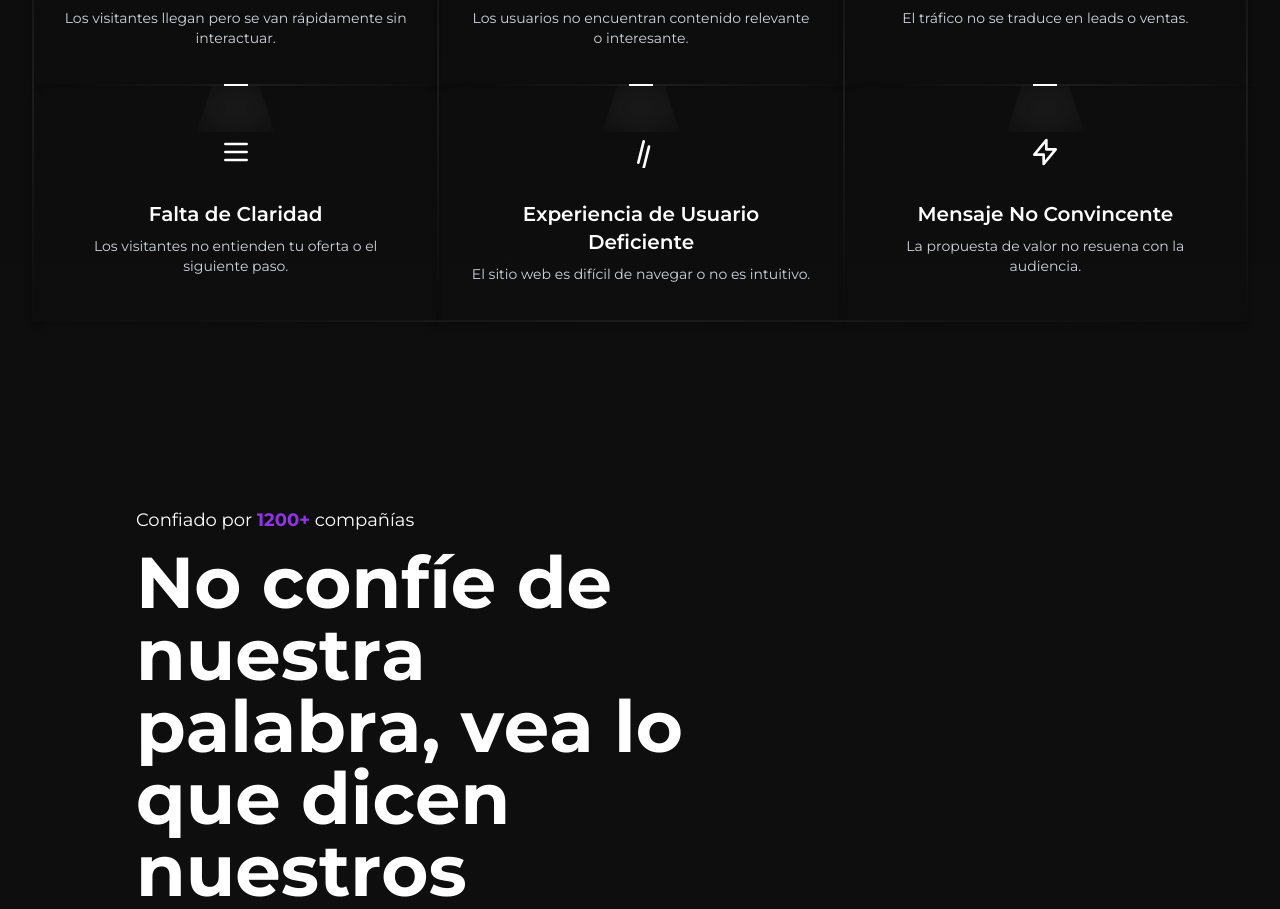
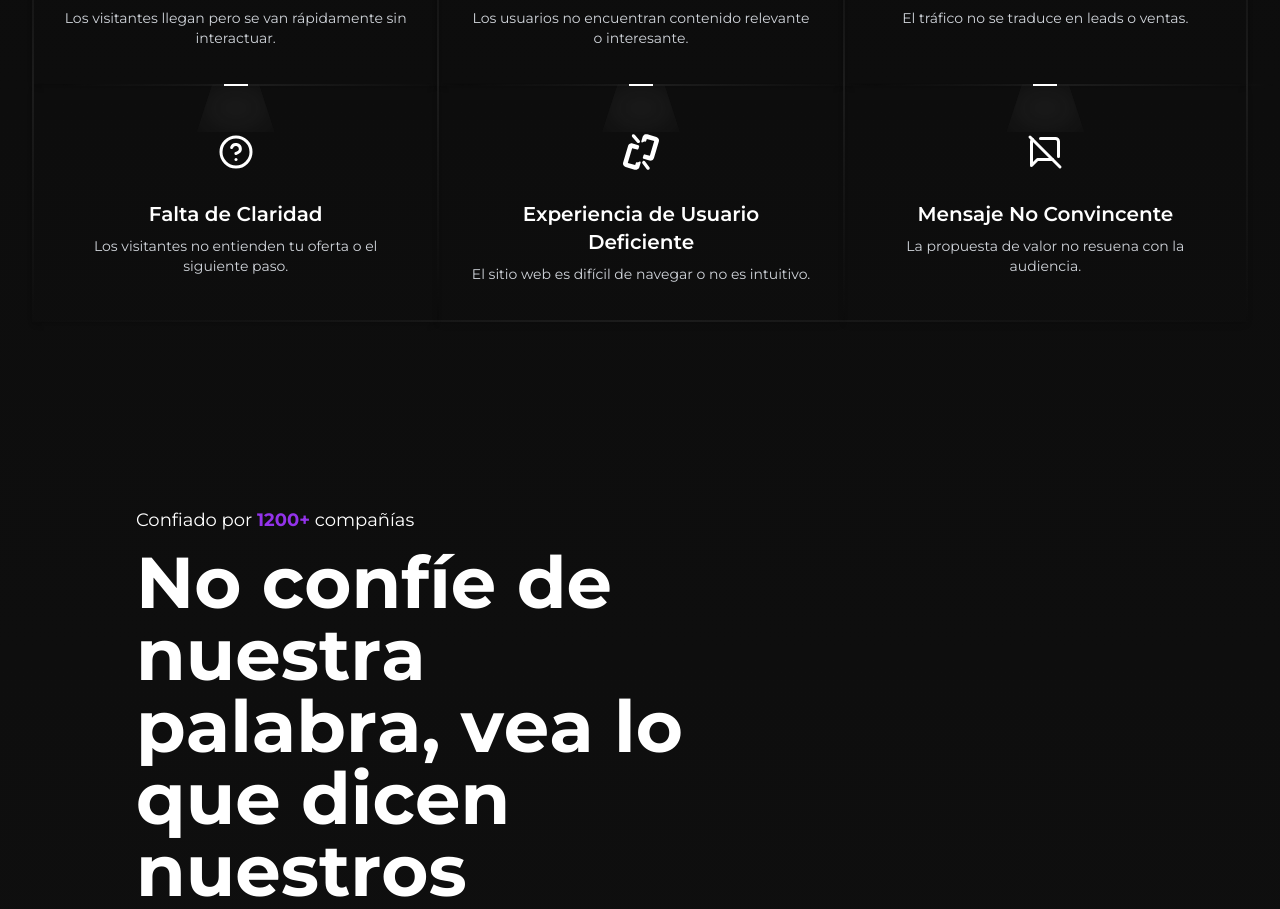
Before and after one commit to isAlvarezDev/tall-giardini, an Astro site: page / in a window 1280 px wide. Shown: the part 1580-2489 px from the top of the page. Built offline with nearby package versions, Linux system fonts and the light colour scheme; Astro itself is replaced by a stand-in of ours.

Commit message:
Added svgs into TunnelSection

```diff
--- a/src/components/react/TunnelSection.tsx
+++ b/src/components/react/TunnelSection.tsx
@@ -1,4 +1,11 @@
-import { ChartNoAxesColumnDecreasing, CircleAlert, Clock } from "lucide-react";
+import {
+  ChartNoAxesColumnDecreasing,
+  CircleAlert,
+  CircleHelp,
+  Clock,
+  MessageSquareOff,
+} from "lucide-react";
+import { CiCircleQuestion } from "react-icons/ci";
 
 const TunnelSection = () => {
   return (
@@ -12,7 +19,7 @@ const TunnelSection = () => {
         <div className="left-top-border center-top-border px-7 py-9 shadow-md relative before:content-[''] before:absolute before:top-0 before:left-1/2 before:-translate-x-1/2 before:w-6 before:h-0.5 before:bg-white before:z-50">
           <div className="glow-trapezoid"></div>
           <div className="flex items-center justify-center h-16 w-16 rounded-full m-auto relative">
-            <CircleAlert className="w-9 h-9"/>
+            <CircleAlert className="w-9 h-9" />
           </div>
           <h3 className="mt-4 text-xl text-white text-center font-semibold">
             Alto Rebote
@@ -24,9 +31,9 @@ const TunnelSection = () => {
 
         {/* Celda 2 */}
         <div className="left-top-border px-7 py-9 shadow-md relative before:content-[''] before:absolute before:top-0 before:left-1/2 before:-translate-x-1/2 before:w-6 before:h-0.5 before:bg-white before:z-50">
-        <div className="glow-trapezoid"></div>
+          <div className="glow-trapezoid"></div>
           <div className="flex items-center justify-center h-16 w-16 rounded-full m-auto relative">
-            <Clock className="w-9 h-9"/>
+            <Clock className="w-9 h-9" />
           </div>
           <h3 className="mt-4 text-xl text-white text-center font-semibold">
             Poco Tiempo en Página
@@ -38,9 +45,9 @@ const TunnelSection = () => {
 
         {/* Celda 3 */}
         <div className="left-top-border right-top-border px-7 py-9 shadow-md relative before:content-[''] before:absolute before:top-0 before:left-1/2 before:-translate-x-1/2 before:w-6 before:h-0.5 before:bg-white before:z-50">
-        <div className="glow-trapezoid"></div>
+          <div className="glow-trapezoid"></div>
           <div className="flex items-center justify-center h-16 w-16 rounded-full m-auto relative">
-            <ChartNoAxesColumnDecreasing className="w-9 h-9"/>
+            <ChartNoAxesColumnDecreasing className="w-9 h-9" />
           </div>
           <h3 className="mt-4 text-xl text-white text-center font-semibold">
             Baja Tasa de Conversión
@@ -52,22 +59,9 @@ const TunnelSection = () => {
 
         {/* Celda 4 */}
         <div className="left-bottom-border px-7 py-9 shadow-md relative before:content-[''] before:absolute before:top-0 before:left-1/2 before:-translate-x-1/2 before:w-6 before:h-0.5 before:bg-white before:z-50 after:content-[''] after:absolute after:top-0 after:w-full after:h-0.5 after:bg-gradient-to-r after:from-transparent after:via-[#222b] after:to-transparent">
-        <div className="glow-trapezoid"></div>
+          <div className="glow-trapezoid"></div>
           <div className="flex items-center justify-center h-16 w-16 rounded-full m-auto relative">
-            <svg
-              className="h-8 w-8 text-white relative z-10"
-              fill="none"
-              stroke="currentColor"
-              viewBox="0 0 24 24"
-              xmlns="http://www.w3.org/2000/svg"
-            >
-              <path
-                strokeLinecap="round"
-                strokeLinejoin="round"
-                strokeWidth="2"
-                d="M4 6h16M4 12h16M4 18h16"
-              ></path>
-            </svg>
+            <CircleHelp className="w-9 h-9" />
           </div>
           <h3 className="mt-4 text-xl text-white text-center font-semibold">
             Falta de Claridad
@@ -79,21 +73,36 @@ const TunnelSection = () => {
 
         {/* Celda 5 */}
         <div className="left-bottom-border border-b-2 border-gray-300 px-7 py-9 shadow-md relative before:content-[''] before:absolute before:top-0 before:left-1/2 before:-translate-x-1/2 before:w-6 before:h-0.5 before:bg-white before:z-50 after:content-[''] after:absolute after:top-0 after:w-full after:h-0.5 after:bg-gradient-to-r after:from-transparent after:via-[#222b] after:to-transparent">
-        <div className="glow-trapezoid"></div>
+          <div className="glow-trapezoid"></div>
           <div className="flex items-center justify-center h-16 w-16 rounded-full m-auto relative">
             <svg
-              className="h-8 w-8 text-white relative z-10"
-              fill="none"
-              stroke="currentColor"
-              viewBox="0 0 24 24"
+            className="w-9 h-9"
+              fill="#ffffff"
+              version="1.1"
+              id="Capa_1"
               xmlns="http://www.w3.org/2000/svg"
+              xmlnsXlink="http://www.w3.org/1999/xlink"
+              width="64px"
+              height="64px"
+              viewBox="0 0 983.81 983.81"
+              xmlSpace="preserve"
             >
-              <path
-                strokeLinecap="round"
-                strokeLinejoin="round"
-                strokeWidth="2"
-                d="M10 20l4-16m4 4l-4 16m-4-4l4-16"
-              ></path>
+              <g id="SVGRepo_bgCarrier" stroke-width="0"></g>
+              <g
+                id="SVGRepo_tracerCarrier"
+                stroke-linecap="round"
+                stroke-linejoin="round"
+              ></g>
+              <g id="SVGRepo_iconCarrier">
+                {" "}
+                <g>
+                  {" "}
+                  <path d="M208.854,257.755c-16.4,4-31.7,12.3-44,23.9c-12.7,11.9-22.1,27.1-27.1,44L4.154,778.154c-7.6,25.7-4.7,52.9,8.1,76.5 c12.8,23.601,34.1,40.7,59.8,48.301l245.7,72.5c17.5,5.199,36.1,5.6,53.8,1.3c17.3-4.2,33.399-12.9,46.399-25.101 c13.5-12.6,23.4-28.6,28.601-46.199l25.899-87.601l10.301-35c2.399-8,0.399-16.5-5.4-22.5c-5.7-6-14.3-8.5-22.2-6.6 c-3.399,0.8-6.5,2.399-9.3,4.7c-9.1,7.5-19.2,12.699-29.9,15.399c-10.1,2.5-21,2.7-32.399,0.7c-4.3-0.8-8.601-0.6-12.8,0.4 c-10.7,2.6-19.2,10.8-22.301,21.3l-15.8,53.399l-201.6-59.5l119.1-403.499l134.8,39.8c5.2,1.5,10.801,1.699,16.101,0.399 c10.7-2.6,19.2-10.8,22.3-21.3l17.9-60.6c4.8-16.4-4.601-33.6-20.9-38.4l-160.3-47.3 C243.455,254.055,225.754,253.555,208.854,257.755z"></path>{" "}
+                  <path d="M911.755,80.855l-245.7-72.5c-17.5-5.2-36.101-5.6-53.8-1.3c-17.301,4.3-33.4,13-46.4,25.1c-13.5,12.6-23.4,28.6-28.6,46.3 l-25.9,87.6l-10.3,35c-2.4,8-0.4,16.5,5.399,22.5c5.7,6,14.301,8.5,22.2,6.6c3.4-0.8,6.5-2.4,9.3-4.7 c9.101-7.5,19.2-12.7,29.9-15.4c10.1-2.5,21-2.7,32.4-0.7c4.3,0.8,8.6,0.6,12.8-0.4c10.7-2.6,19.2-10.8,22.3-21.3l15.8-53.4 l201.601,59.5L733.654,597.354l-134.899-39.8c-5.2-1.5-10.801-1.7-16.101-0.4c-10.7,2.601-19.2,10.801-22.3,21.301l-17.9,60.6 c-4.8,16.4,4.601,33.6,20.9,38.4l160.3,47.3c16.7,4.899,34.4,5.399,51.3,1.2c16.4-4,31.7-12.301,44-23.9 c12.7-11.9,22.101-27.1,27.101-44l133.6-452.6c7.601-25.7,4.7-52.9-8.1-76.5C958.755,105.655,937.555,88.455,911.755,80.855z"></path>{" "}
+                  <path d="M685.354,979.255c9.4,0,18.9-2.9,27-9c19.9-14.9,23.9-43.101,8.9-63l-117-155.5c-14.9-19.9-43.101-23.9-63-8.9 c-19.9,14.9-23.9,43.101-8.9,63l117,155.5C658.154,973.055,671.654,979.255,685.354,979.255z"></path>{" "}
+                  <path d="M419.555,249.255c10.399,0,20.899-3.6,29.399-11c18.801-16.3,20.9-44.7,4.601-63.5l-132.601-153.3 c-16.3-18.8-44.7-20.9-63.5-4.6c-18.8,16.3-20.8,44.7-4.6,63.5l132.6,153.4C394.454,244.055,406.954,249.255,419.555,249.255z"></path>{" "}
+                </g>{" "}
+              </g>
             </svg>
           </div>
           <h3 className="mt-4 text-xl text-white text-center font-semibold">
@@ -106,22 +115,9 @@ const TunnelSection = () => {
 
         {/* Celda 6 */}
         <div className="left-bottom-border right-bottom-border px-7 py-9 shadow-md relative before:content-[''] before:absolute before:top-0 before:left-1/2 before:-translate-x-1/2 before:w-6 before:h-0.5 before:bg-white before:z-50 after:content-[''] after:absolute after:top-0 after:w-full after:h-0.5 after:bg-gradient-to-r after:from-transparent after:via-[#222b] after:to-transparent">
-        <div className="glow-trapezoid"></div>
+          <div className="glow-trapezoid"></div>
           <div className="flex items-center justify-center h-16 w-16 rounded-full m-auto relative">
-            <svg
-              className="h-8 w-8 text-white relative z-10"
-              fill="none"
-              stroke="currentColor"
-              viewBox="0 0 24 24"
-              xmlns="http://www.w3.org/2000/svg"
-            >
-              <path
-                strokeLinecap="round"
-                strokeLinejoin="round"
-                strokeWidth="2"
-                d="M13 10V3L4 14h7v7l9-11h-7z"
-              ></path>
-            </svg>
+            <MessageSquareOff className="w-9 h-9"/>
           </div>
           <h3 className="mt-4 text-xl text-white text-center font-semibold">
             Mensaje No Convincente
```
